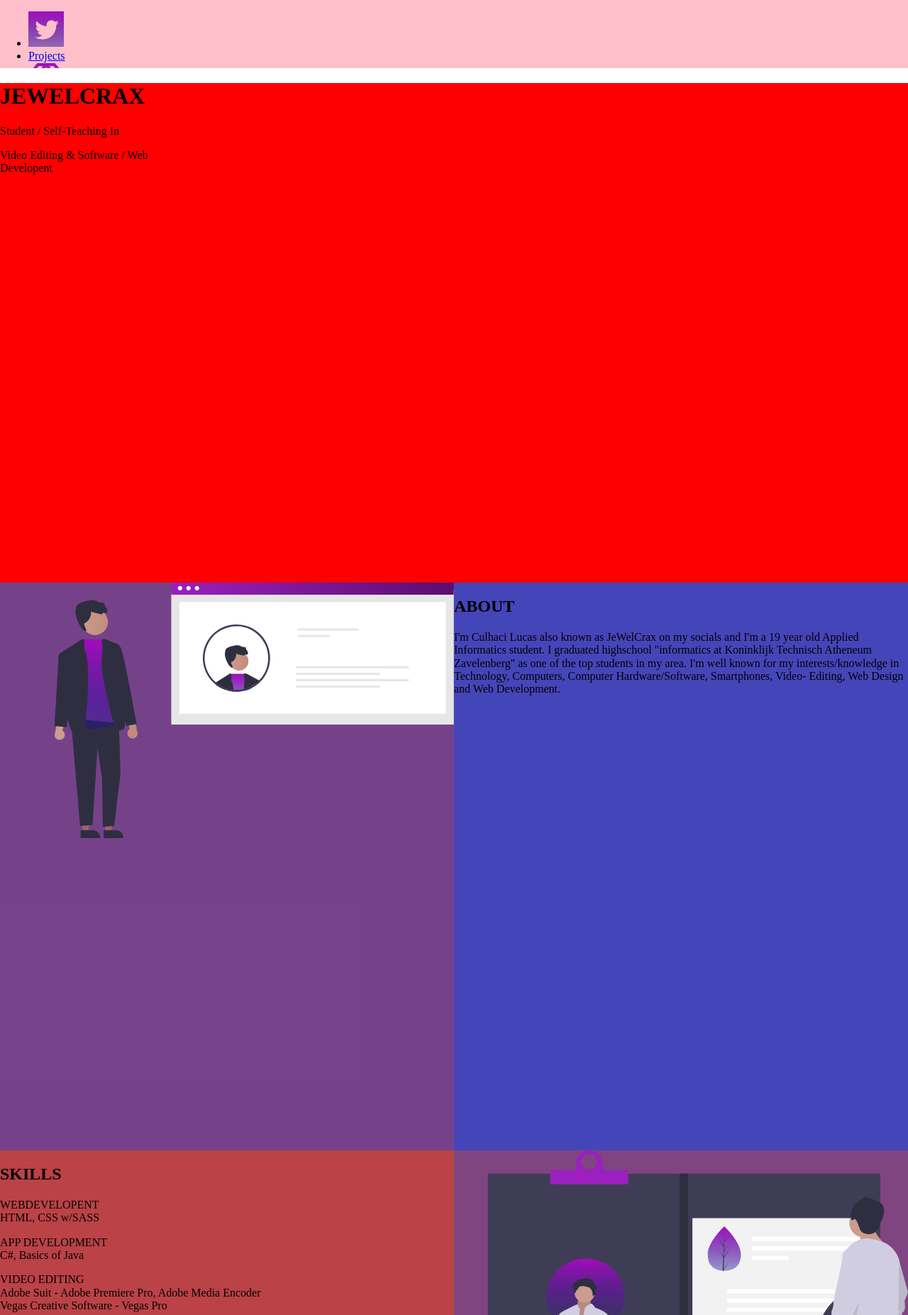
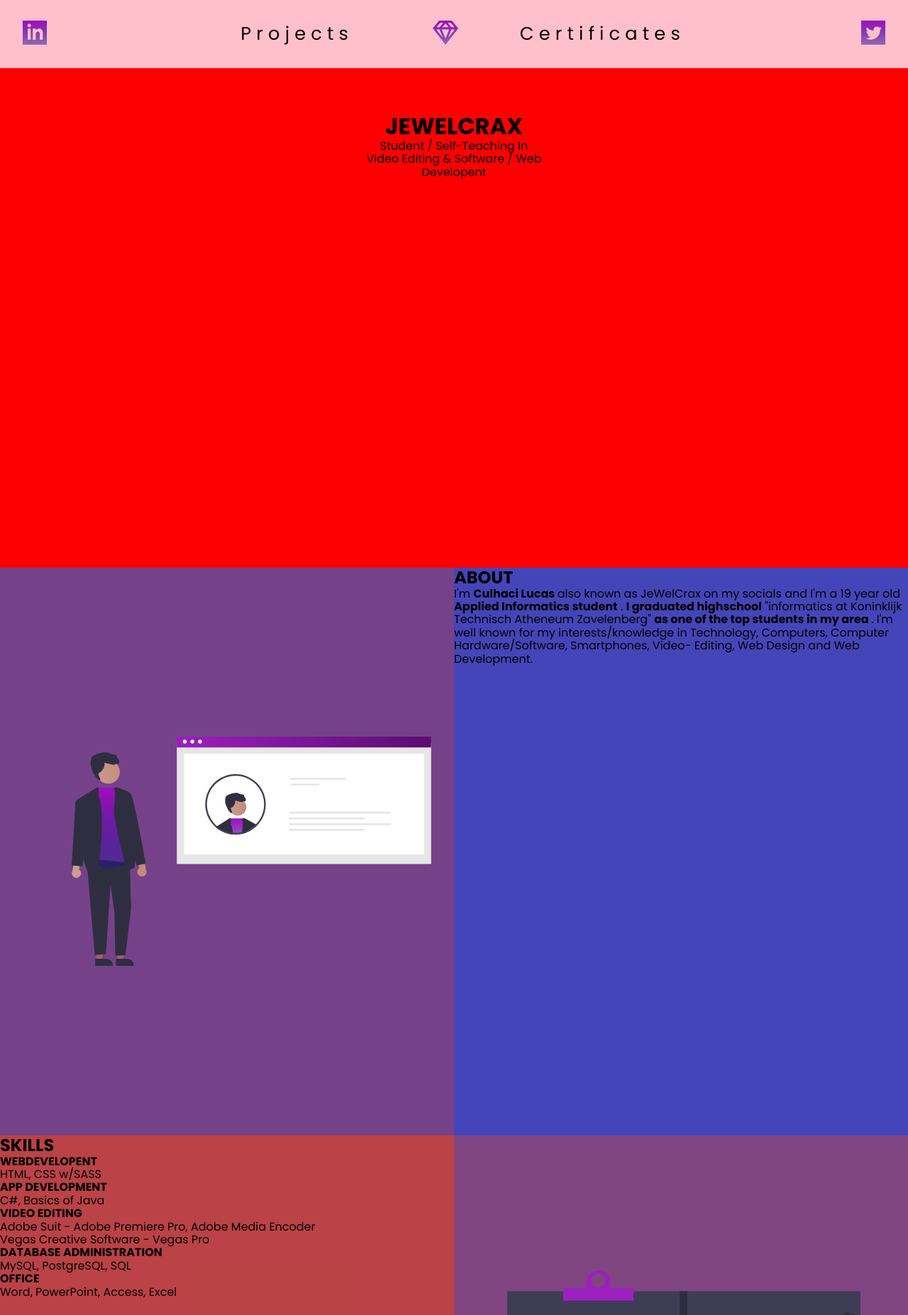
Before and after one commit to JeWelCrax/portfolio-jewelcrax, a plain HTML site: page html/index.html in a window 1280 px wide. Shown: the top 1853 px of the page at 71% size. Drawn offline with Linux system fonts and the light colour scheme.

Commit message:
Some updates

```diff
--- a/html/index.html
+++ b/html/index.html
@@ -4,20 +4,26 @@
     <meta charset="UTF-8" />
     <meta http-equiv="X-UA-Compatible" content="IE=edge" />
     <meta name="viewport" content="width=device-width, initial-scale=1.0" />
+    <link rel="preconnect" href="https://fonts.googleapis.com" />
+    <link rel="preconnect" href="https://fonts.gstatic.com" crossorigin />
+    <link
+      href="https://fonts.googleapis.com/css2?family=Poppins:wght@400;500;600;700&display=swap"
+      rel="stylesheet"
+    />
     <link rel="icon" type="image/x-icon" href="#" />
     <link rel="stylesheet" href="../style/normalize.css" />
     <link rel="stylesheet" href="../style/style.css" />
     <title>Index</title>
   </head>
   <body>
-    <!--! Remove the overflow hidden afterwards-->
-    <nav id="navigator" style="overflow: hidden">
+    <nav id="navigator">
       <ul>
         <li>
-          <a href="https://twitter.com/JeWelCrax"
-            ><img src="../img/svg/twitter.svg" alt="Twitter icon"
-          /></a>
+          <a href="https://www.linkedin.com/in/culhacilucas/">
+            <img src="../img/svg/linkedinIcon.svg" alt="Linkedin icon" />
+          </a>
         </li>
+
         <li><a href="./projects.html">Projects</a></li>
         <li>
           <a href="./index.html"
@@ -25,20 +31,23 @@
           /></a>
         </li>
         <li><a href="./certificates.html">Certificates</a></li>
+
         <li>
-          <a href="https://www.linkedin.com/in/culhacilucas/">
-            <img src="../img/svg/linkedinIcon.svg" alt="Linkedin icon" />
-          </a>
+          <a href="https://twitter.com/JeWelCrax"
+            ><img src="../img/svg/twitter.svg" alt="Twitter icon"
+          /></a>
         </li>
       </ul>
     </nav>
-    <header class="home">
-
-      <h1>JEWELCRAX</h1>
-      <p id="smallTextHome">Student / Self-Teaching In</p>
-      <p id="bigTextHome">Video Editing & Software / Web <br>
-        Developent</p>
-
+    <header>
+      <div class="bodyHeader">
+        <h1>JEWELCRAX</h1>
+        <p id="smallTextHome">Student / Self-Teaching In</p>
+        <p id="bigTextHome">
+          Video Editing & Software / Web <br />
+          Developent
+        </p>
+      </div>
     </header>
 
     <section class="about">
@@ -48,12 +57,15 @@
       <div class="right text">
         <h2>ABOUT</h2>
         <p>
-          I'm Culhaci Lucas also known as JeWelCrax on my socials and I'm a 19
-          year old Applied Informatics student. I graduated highschool
-          "informatics at Koninklijk Technisch Atheneum Zavelenberg" as one of
-          the top students in my area. I'm well known for my interests/knowledge
-          in Technology, Computers, Computer Hardware/Software, Smartphones,
-          Video- Editing, Web Design and Web Development.
+          I'm <strong> Culhaci Lucas </strong> also known as JeWelCrax on my
+          socials and I'm a 19 year old
+          <strong>Applied Informatics student</strong> .
+          <b>I graduated highschool</b> "informatics at Koninklijk Technisch
+          Atheneum Zavelenberg"
+          <strong> as one of the top students in my area </strong>. I'm well
+          known for my interests/knowledge in Technology, Computers, Computer
+          Hardware/Software, Smartphones, Video- Editing, Web Design and Web
+          Development.
         </p>
       </div>
     </section>
@@ -63,28 +75,33 @@
         <h2>SKILLS</h2>
 
         <p>
-          WEBDEVELOPENT <br />
+          <strong> WEBDEVELOPENT </strong>
+          <br />
           HTML, CSS w/SASS
         </p>
 
         <p>
-          APP DEVELOPMENT <br />
+          <strong> APP DEVELOPMENT </strong>
+          <br />
           C#, Basics of Java
         </p>
 
         <p>
-          VIDEO EDITING <br />
+          <strong> VIDEO EDITING </strong>
+          <br />
           Adobe Suit - Adobe Premiere Pro, Adobe Media Encoder <br />
           Vegas Creative Software - Vegas Pro
         </p>
 
         <p>
-          DATABASE ADMINISTRATION <br />
+          <strong>DATABASE ADMINISTRATION </strong>
+          <br />
           MySQL, PostgreSQL, SQL
         </p>
 
         <p>
-          OFFICE <br />
+          <strong> OFFICE </strong>
+          <br />
           Word, PowerPoint, Access, Excel
         </p>
       </div>
@@ -103,9 +120,9 @@
       <div class="right text">
         <h2>LANGUAGES</h2>
 
-        <p>Dutch - Monther Tongue</p>
-        <p>English - Really Good</p>
-        <p>French - Really Good</p>
+        <p><strong> Dutch </strong> - Monther Tongue</p>
+        <p><strong> English </strong> - Really Good</p>
+        <p><strong> French </strong> - Really Good</p>
       </div>
     </section>
 
@@ -116,15 +133,16 @@
         <p>
           When people ask me how I can spend hours on a time learning and
           improving the skills that I want to improve on and how I actually find
-          the motivation to do these things, I tell them that I'm not motivated
-          at all, it's all about my drive. I'm setting myself a goal and I just
-          go for it. <br />
+          the motivation to do these things, I tell them that
+          <strong> I'm not motivated at all, it's all about my drive</strong>.
+          I'm setting myself a goal and I just go for it. <br />
 
           I don't care if I'm happy, sad, tired, energetic, lazy,
           procrastinating... It's my drive that keeps me up. Every moment you
           spend on checking your Instagram feed and YouTube recommendations
           could be spend in improving or learning which will make you happier in
-          the long run. Motivation is temporary, drive is forever.
+          the long run.
+          <strong> Motivation is temporary, drive is forever </strong>.
         </p>
       </div>
       <div class="right image">
@@ -132,7 +150,7 @@
       </div>
     </section>
 
-    <footer id="footer">
+    <footer>
       <a href="#navigator"
         ><img src="../img/svg/footer.svg" alt="Go back to the top of the page"
       /></a>
--- a/style/style.scss
+++ b/style/style.scss
@@ -1,34 +1,121 @@
 // Colour pallet
-
 $blue: #200d97;
 $darkpink: #a30dbc;
 $red: #d92a2a;
 $text: #000000;
 
+
+
 // General styling
-
-body {
+*{
+  scroll-behavior: smooth;
   margin: 0;
   padding: 0;
   box-sizing: border-box;
+  font-family: "Poppins", sans-serif;
 }
 
+// Section
 section {
   height: 100vh;
-  display: flex;
-  flex-direction: row;
+  display: grid;
+  grid-template-columns: 1fr 1fr;
+
+  .left {
+    background-color: rgba(255, 145, 0, 0.459);
+    height: 100vh;
+  }
+
+  .right {
+    background-color: rgba(128, 128, 128, 0.541);
+    height: 100vh;
+  }
 }
 
-#navigator {
+// Header
+header {
+  height: 100vh;
+  display: flex;
+  background-color: red;
+
+  .bodyHeader {
+    width: 100%;
+    height: 100%;
+    padding-top: 10rem;
+
+    h1 {
+      margin: 0;
+    }
+
+    h1,
+    p {
+      text-align: center;
+    }
+  }
+}
+
+// Nav
+nav {
   height: 12vh;
   background-color: pink;
+  position: fixed;
+
+  ul {
+    display: grid;
+    grid-template-columns: 1.5fr 1fr 1fr 1fr 1.5fr;
+    list-style-type: none;
+    margin: 0;
+    padding: 0;
+    text-align: center;
+    align-items: center;
+    width: 100%;
+    height: 100%;
+
+    li:first-of-type {
+      text-align: left;
+      margin-left: 2rem;
+    }
+
+    li:nth-of-type(2) a,
+    li:nth-of-type(4) a {
+      text-decoration: none;
+      font-size: 1.6rem;
+      letter-spacing: 0.45rem;
+      color: black;
+    }
+
+    li:nth-of-type(1) img,
+    li:nth-of-type(3) img,
+    li:nth-of-type(5) img {
+      height: 2.1rem;
+    }
+
+    li:last-of-type {
+      text-align: right;
+      margin-right: 2rem;
+    }
+  }
 }
 
-.home {
-  background-color: red;
-  height: 88vh;
+.image {
+
+  display: flex;
+  justify-content: center;
+  align-items: center;
+
+  img  {
+    width: 90%;
+  }
 }
 
+// Footer
+footer {
+  height: 12vh;
+  background-color: black;
+  text-align: center;
+}
+
+// Delete after usage
 .about {
   background-color: blue;
 }
@@ -44,44 +131,3 @@ section {
 .drive {
   background-color: green;
 }
-
-.left {
-  background-color: rgba(255, 145, 0, 0.459);
-  height: 100%;
-  flex-grow: 1;
-  flex-shrink: 1;
-  flex-basis: 0;
-}
-
-.right {
-  background-color: rgba(128, 128, 128, 0.541);
-  height: 100vh;
-  flex-grow: 1;
-  flex-shrink: 1;
-  flex-basis: 0;
-}
-
-#footer {
-  height: 12vh;
-  background-color: black;
-}
-
-.text{
-
-}
-
-.image{
-
-}
-
-.image img{
-  width: 100%;
-}
-
-#smallTextHome{
-
-}
-
-#bigTextHome{
-
-}
```
Also changed, not shown: style/style.css, 1 other file.
